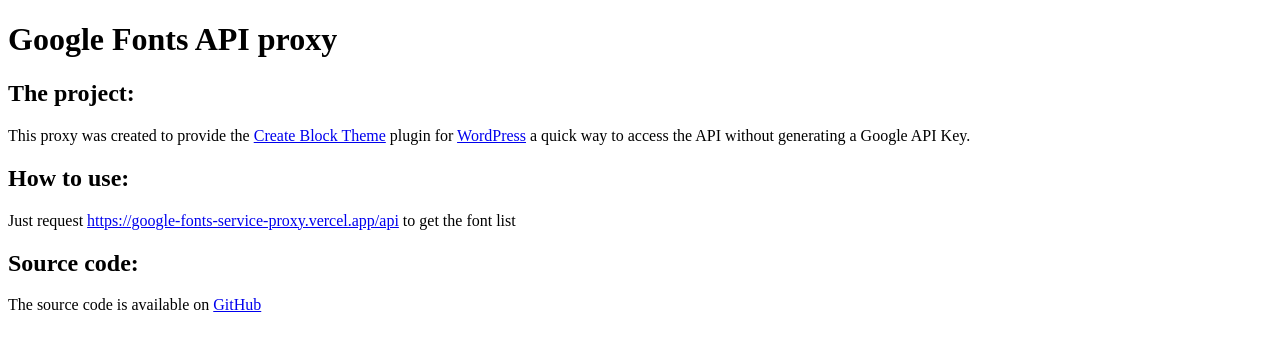
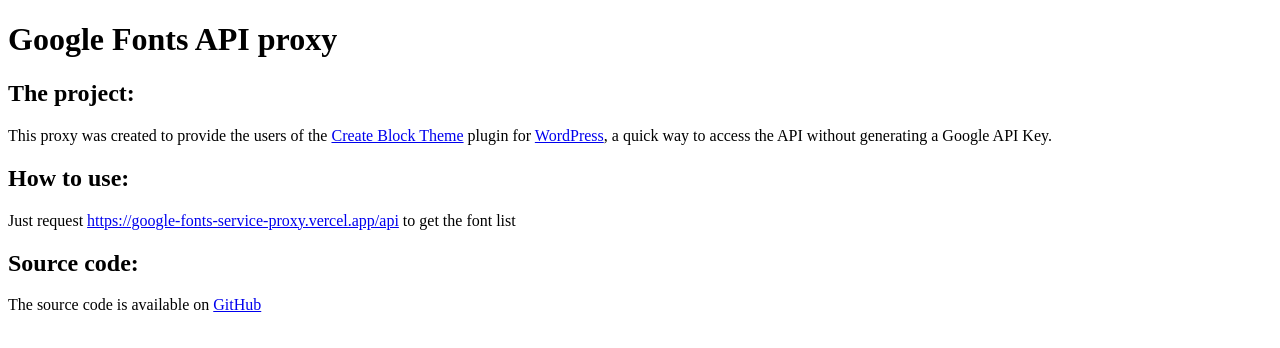
Before and after one commit to matiasbenedetto/google-fonts-service-proxy, a website: page public/index.html in a window 1280 px wide. Drawn offline with Linux system fonts and the light colour scheme.

Commit message:
update README

```diff
--- a/public/index.html
+++ b/public/index.html
@@ -9,7 +9,7 @@
     <h1>Google Fonts API proxy</h1>
 
     <h2>The project:</h2>
-    <p>This proxy was created to provide the <a href="https://wordpress.org/plugins/create-block-theme/">Create Block Theme</a> plugin for <a href="https://wordpress.org">WordPress</a> a quick way to access the API without generating a Google API Key.</p>
+    <p>This proxy was created to provide the users of the <a href="https://wordpress.org/plugins/create-block-theme/">Create Block Theme</a> plugin for <a href="https://wordpress.org">WordPress</a>, a quick way to access the API without generating a Google API Key.</p>
 
     <h2>How to use:</h2>
     <p>Just request <a href="https://google-fonts-service-proxy.vercel.app/api">https://google-fonts-service-proxy.vercel.app/api</a> to get the font list</p>
```
